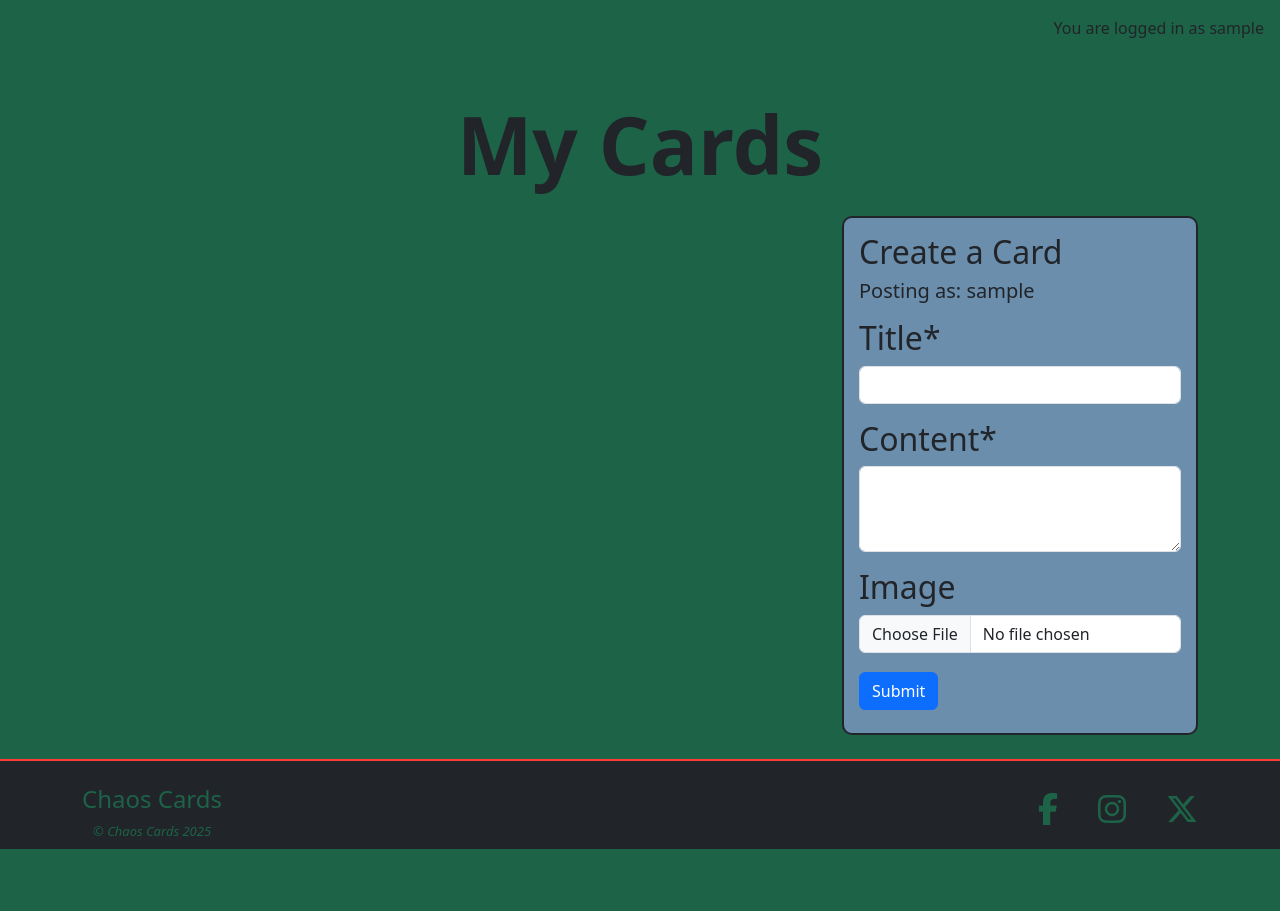
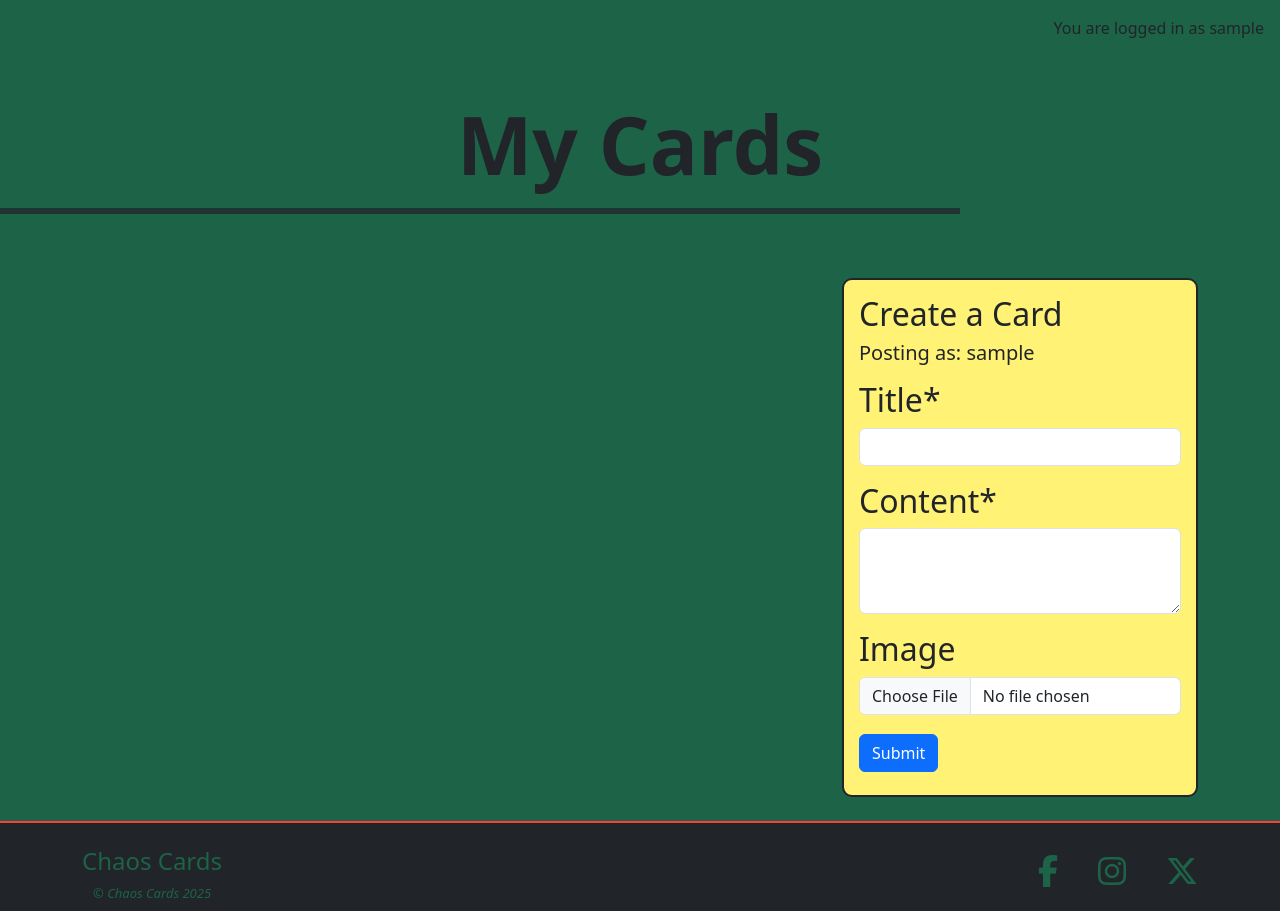
Before and after one commit to JamieJB123/chaos-cards-django, a Django app: page /my-cards/ in a window 1280 px wide. Shown: the part 58-969 px from the top of the page. Before the commit the page ends 907 px from the top, so only its background shows below. Run offline with Django 5.2, Linux system fonts and the light colour scheme; the visitor is signed in with stand-in values (Sample User, id 1); data that the repository does not hold is empty; some libraries are stand-ins or nearby versions.

Commit message:
Minor amend: small improvements to styling / layout of user-cards page

```diff
--- a/chaos_app/templates/chaos_app/user_cards.html
+++ b/chaos_app/templates/chaos_app/user_cards.html
@@ -3,14 +3,17 @@
 {% load crispy_forms_tags %}
 {% block content %}
 
-<h1 class="text-center my-4 display-1">My Cards</h1>
+<div class="mt-4 mb-5">
+<h1 class="text-center display-1">My Cards</h1>
+<hr class="one">
+</div>
 
 <div class="container" id="user-cards">
     <div class="row">
         <div class="col-md-6 col-lg-8">
             <div class="row">
                 {% for card in cards %}
-                <div class="col-lg-6 mb-4">
+                <div class="col-lg-6 card-mb">
                     <div class="card mx-auto">
                         {% if 'placeholder' in card.featured_image.url %}
                         <img src="{% static 'images/default-image.webp' %}" alt="Cartoon image of a roulette wheel." class="card-img-top" id="card-image{{card.id}}">
@@ -24,7 +27,7 @@
                             <p> {{ card.created_on|date:"F j, Y" }}</p>
                         </div>
                     </div>
-                    <hr>
+                    {% comment %} <hr> {% endcomment %}
                     <!-- Edit and delete buttons-->
                     <div class="text-center mt-2">
                         <button class="btn btn-primary edit-btn" data-card-id="{{ card.id }}">Edit</button>
--- a/static/css/style.css
+++ b/static/css/style.css
@@ -69,11 +69,19 @@ header {
     font-weight: 100px;
 }
 
+hr {
+    border: 3px solid #212529;
+    opacity: 0.75;
+    width: 75%;
+}
+
+.card-mb {
+    margin-bottom: 3rem;
+}
 .card {
     background-color: #fff275;
     width: 18rem;
-    margin-top: 2.5rem;
-    margin-bottom: 1rem;
+    margin-bottom: 1.5rem;
     box-shadow: 5px 5px rgba(0, 0, 0, 0.52);
     border: 3px solid #1d6347;
 }
@@ -197,7 +205,8 @@ more muted burgundy. */
 }
 
 #form-body {
-    background-color: #6c8ead;
+    /* background-color: #6c8ead; */
+    background-color: #fff275;
     border-radius: 10px;
     padding: 15px;
     border: 2px solid #212529;
@@ -205,9 +214,9 @@ more muted burgundy. */
 
 /* JavaScript Class to focus on Edit Card Form */
 .focus {
-    border: 4px solid #ff6e25;
+    border: 4px solid #1d6347 !important;
     border-radius: 10px;
-    box-shadow: 0px 0px 20px 5px #fff275;
+    box-shadow: 0px 0px 20px 10px #6c8ead;
     padding: 15px;
     transition: all 0.3s ease-in-out;
 }
```
